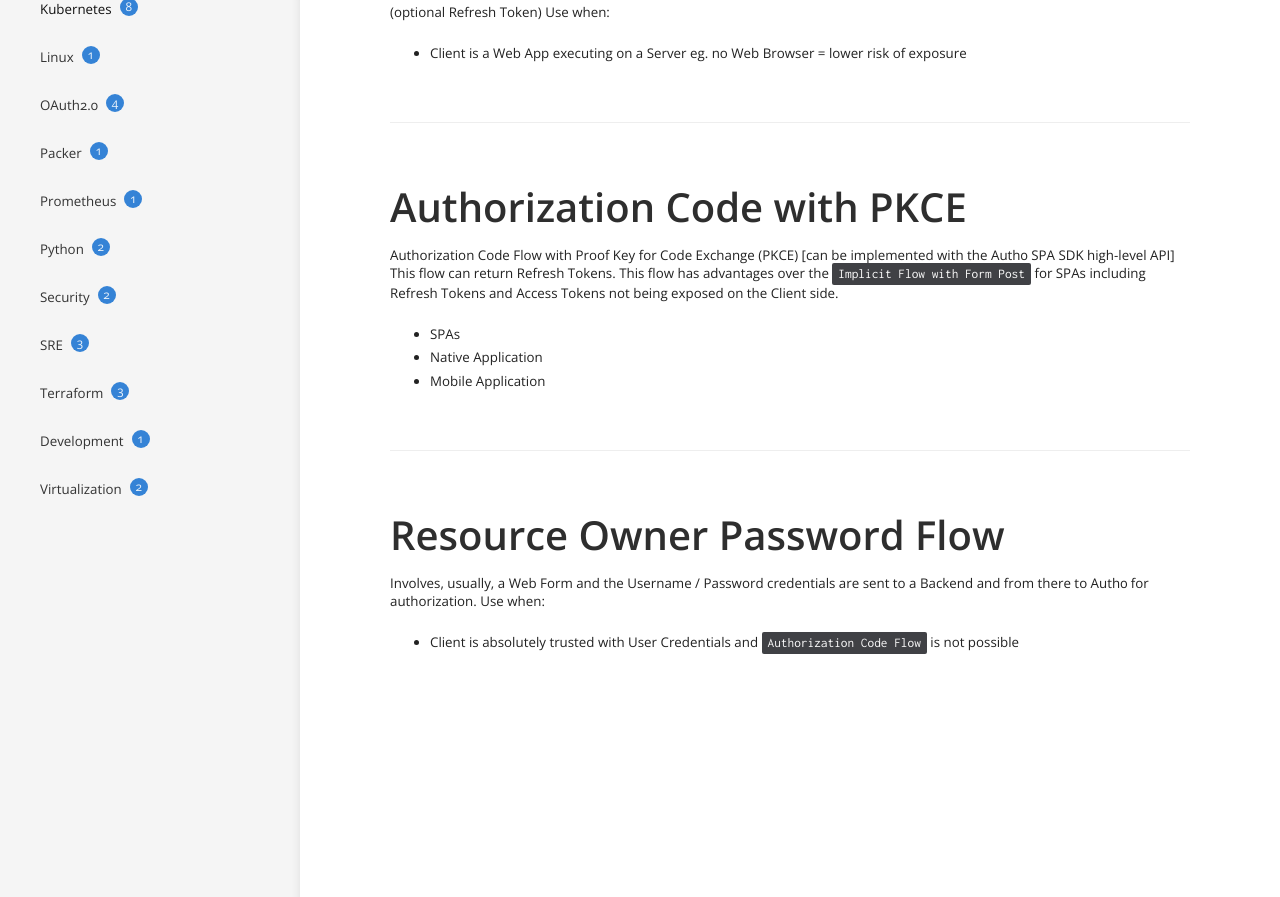
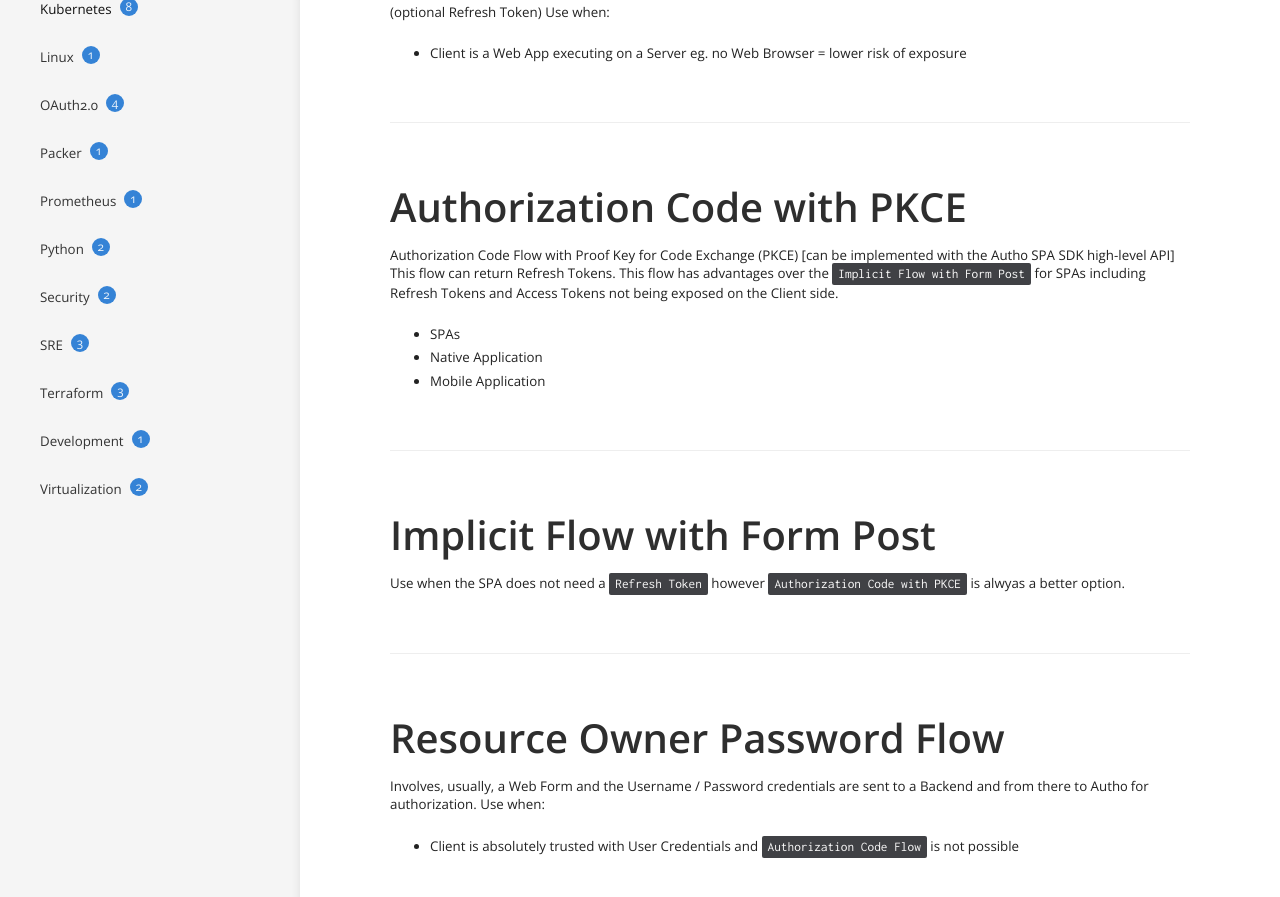
Before and after one commit to TABurrows/taburrows.github.io, a Jekyll site: the page built from _docs/Auth0/auth-flows.md, in a window 1280 px wide and 900 px high, scrolled down 944 px. Shown: the top 897 px of the window. Built offline with Jekyll 4.4.1, drawn with Linux system fonts in a browser that asks for light colours.

Commit message:
Updated Auth Fows - to the max

```diff
--- a/_docs/Auth0/auth-flows.md
+++ b/_docs/Auth0/auth-flows.md
@@ -38,6 +38,9 @@ This flow has advantages over the `Implicit Flow with Form Post` for SPAs includ
 - Native Application
 - Mobile Application
 
+### Implicit Flow with Form Post
+
+Use when the SPA does not need a `Refresh Token` however `Authorization Code with PKCE` is alwyas a better option.
 
 ### Resource Owner Password Flow
 
```
